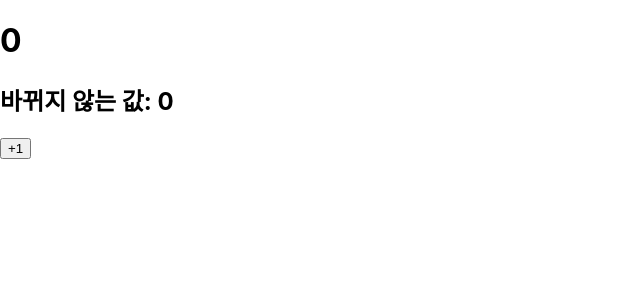
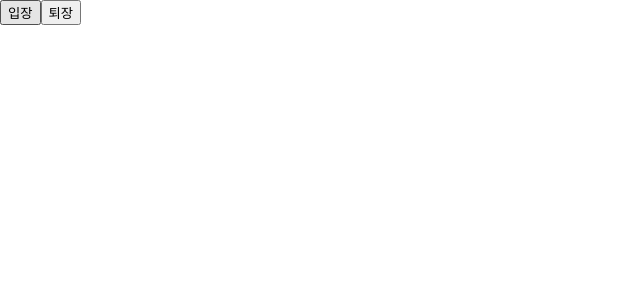
Before and after one commit to yangux/react-velopert, a React (Create React App) app: page / in a window 1280 px wide. Shown: the top 300 px of the page, without its empty margins (0-640 px from the left). Built offline with nearby package versions, Linux system fonts and the light colour scheme.

Commit message:
함수형 컴포넌트에서 useState 사용하기

```diff
--- /dev/null
+++ b/src/112-Say.js
@@ -0,0 +1,22 @@
+import React, { useState } from 'react';
+
+const Say = () => {
+  /*
+    주의!
+    state 값을 바꿀 때는 setState 혹은 useState를 통해 전달받은 세터 함수를 사용해야 한다.
+    (state 값을 바로 바꾸려고 하면 안됨)
+  */
+  const [message, setMessage] = useState(''); // 배열 비구조화 할당 문법
+  const onClickEnter = () => setMessage('안녕하세요!');
+  const onClickLeave = () => setMessage('안녕히 가세요!');
+
+  return (
+    <div>
+      <button onClick={onClickEnter}>입장</button>
+      <button onClick={onClickLeave}>퇴장</button>
+      <h1>{message}</h1>
+    </div>
+  );
+};
+
+export default Say;
--- a/src/App.js
+++ b/src/App.js
@@ -1,9 +1,9 @@
 import logo from './logo.svg';
 import './App.css';
-import Counter from './104-Counter';
+import Say from './112-Say';
 
 const App = () => {
-  return <Counter></Counter>;
+  return <Say></Say>;
 };
 
 export default App;
```
